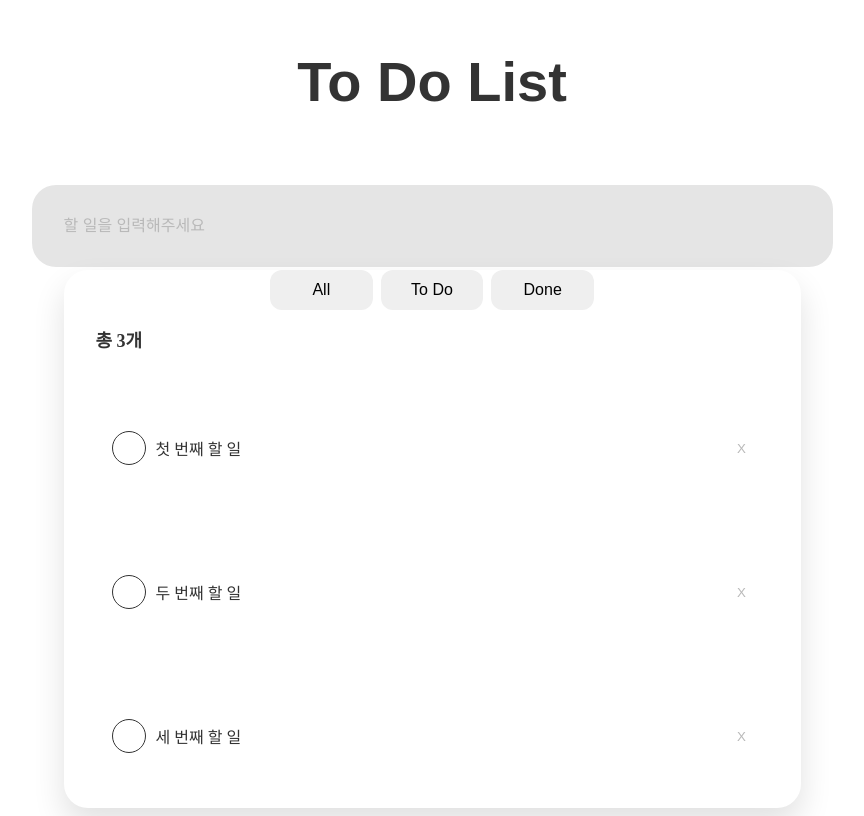
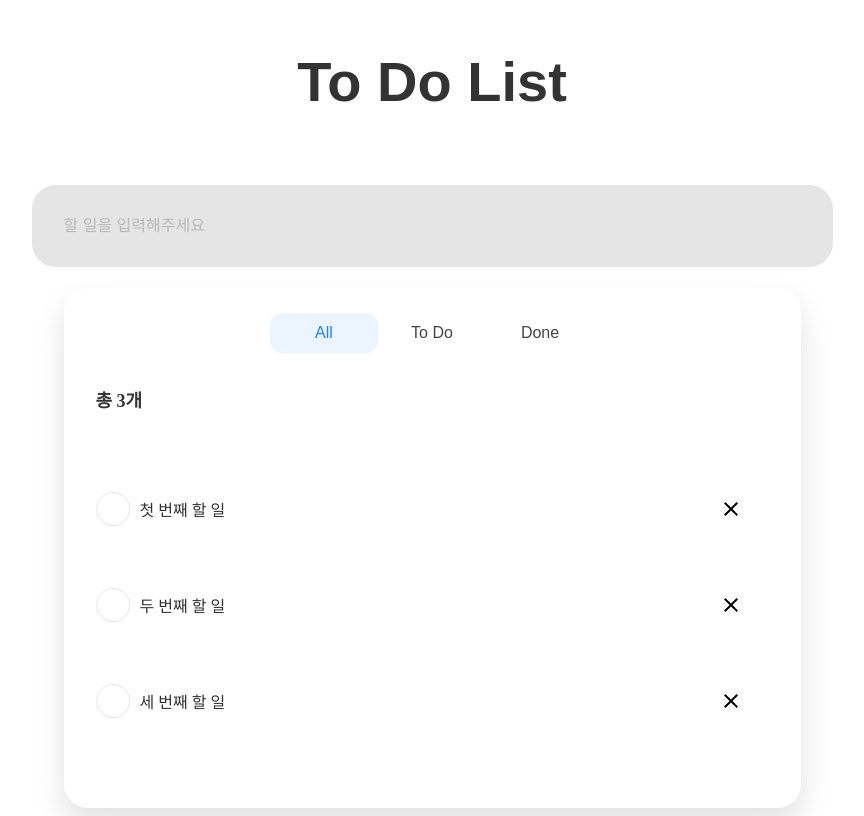
Before and after one commit to kimhaneui/interview-task-front, a Next.js app: page / in a window 1280 px wide. Shown: the whole page, without its empty margins (216-1080 px from the left). Built offline with nearby package versions, Linux system fonts and the light colour scheme.

Commit message:
Feat: Icon add

```diff
--- /dev/null
+++ b/src/components/icons/CloseIcon.tsx
@@ -0,0 +1,15 @@
+const CloseIcon = () => (
+  <svg
+    width="24"
+    height="24"
+    viewBox="0 0 24 24"
+    fill="none"
+    xmlns="http://www.w3.org/2000/svg">
+    <path
+      d="M19 6.41L17.59 5L12 10.59L6.41 5L5 6.41L10.59 12L5 17.59L6.41 19L12 13.41L17.59 19L19 17.59L13.41 12L19 6.41Z"
+      fill="black"
+    />
+  </svg>
+);
+
+export default CloseIcon;
--- a/src/components/pages/components/List/TodoList.styles.js
+++ b/src/components/pages/components/List/TodoList.styles.js
@@ -3,6 +3,7 @@ import styled from '@emotion/styled';
 export const TodoContainer = styled.div`
   width: 737px;
   height: 580px;
+  margin-top: 20px;
   top: 388px;
   left: 591px;
   padding: 32p;
@@ -13,10 +14,10 @@ export const TodoContainer = styled.div`
 
 export const Tabs = styled.div`
   display: flex;
-  gap: 8px;
   width: 324px;
   height: 40px;
   margin: 0 auto;
+  padding-top: 25px;
 `;
 
 export const Tab = styled.button`
@@ -27,6 +28,8 @@ export const Tab = styled.button`
   border: none;
   font-size: 16px;
   cursor: pointer;
+  background: ${({ isActive }) => (isActive ? '#EBF4FF' : 'transparent')};
+  color: ${({ isActive }) => (isActive ? '#2182F3' : '#454545')};
 `;
 
 export const ListArea = styled.div`
@@ -53,7 +56,6 @@ export const TotalCount = styled.div`
 export const TodoListContainer = styled.ul`
   display: flex;
   flex-direction: column;
-  gap: 16px;
   width: 673px;
   margin: 0;
   padding: 0;
@@ -65,14 +67,13 @@ export const TodoItem = styled.li`
   align-items: center;
   position: relative;
   height: 96px;
-  padding: 16px;
 `;
 
 export const Checkbox = styled.div`
   width: 32px;
   height: 32px;
   border-radius: 50%;
-  border: 1px solid #333;
+  border: 1px solid #e5e5e5;
   display: flex;
   justify-content: center;
   align-items: center;
@@ -87,8 +88,6 @@ export const TodoText = styled.span`
 
 export const DeleteButton = styled.button`
   position: absolute;
-  width: 14px;
-  height: 14px;
   right: 20px;
   border: none;
   color: #b9b9b9;
--- a/src/components/pages/components/List/TodoList.tsx
+++ b/src/components/pages/components/List/TodoList.tsx
@@ -1,3 +1,5 @@
+import { useState } from 'react';
+import CloseIcon from '../../../icons/CloseIcon';
 import {
   Checkbox,
   DeleteButton,
@@ -10,15 +12,31 @@ import {
   TodoText,
   TotalCount,
 } from './TodoList.styles';
+const TodoList = () => {
+  const [activeTab, setActiveTab] = useState('All');
 
-const TodoList = () => {
+  const handleTabClick = (tabName) => {
+    setActiveTab(tabName);
+  };
   return (
     <TodoContainer>
       {/* 탭 영역 */}
       <Tabs>
-        <Tab>All</Tab>
-        <Tab>To Do</Tab>
-        <Tab>Done</Tab>
+        <Tab
+          isActive={activeTab === 'All'}
+          onClick={() => handleTabClick('All')}>
+          All
+        </Tab>
+        <Tab
+          isActive={activeTab === 'To Do'}
+          onClick={() => handleTabClick('To Do')}>
+          To Do
+        </Tab>
+        <Tab
+          isActive={activeTab === 'Done'}
+          onClick={() => handleTabClick('Done')}>
+          Done
+        </Tab>
       </Tabs>
       {/* 리스트 영역 */}
       <ListArea>
@@ -29,17 +47,23 @@ const TodoList = () => {
           <TodoItem>
             <Checkbox />
             <TodoText>첫 번째 할 일</TodoText>
-            <DeleteButton>X</DeleteButton>
+            <DeleteButton>
+              <CloseIcon></CloseIcon>
+            </DeleteButton>
           </TodoItem>
           <TodoItem>
             <Checkbox />
             <TodoText>두 번째 할 일</TodoText>
-            <DeleteButton>X</DeleteButton>
+            <DeleteButton>
+              <CloseIcon></CloseIcon>
+            </DeleteButton>
           </TodoItem>
           <TodoItem>
             <Checkbox />
             <TodoText>세 번째 할 일</TodoText>
-            <DeleteButton>X</DeleteButton>
+            <DeleteButton>
+              <CloseIcon></CloseIcon>
+            </DeleteButton>
           </TodoItem>
         </TodoListContainer>
       </ListArea>
```
Also changed, not shown: src/components/icons/CheckIcon.tsx (added, +17 -0 lines).
